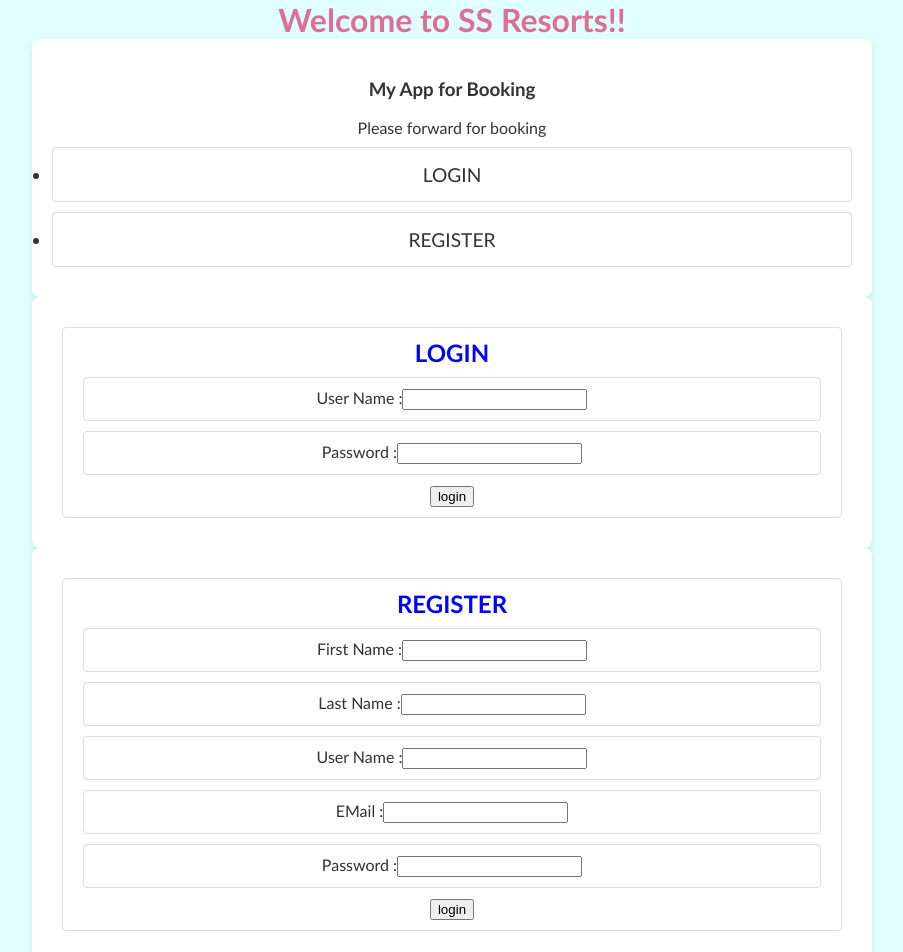
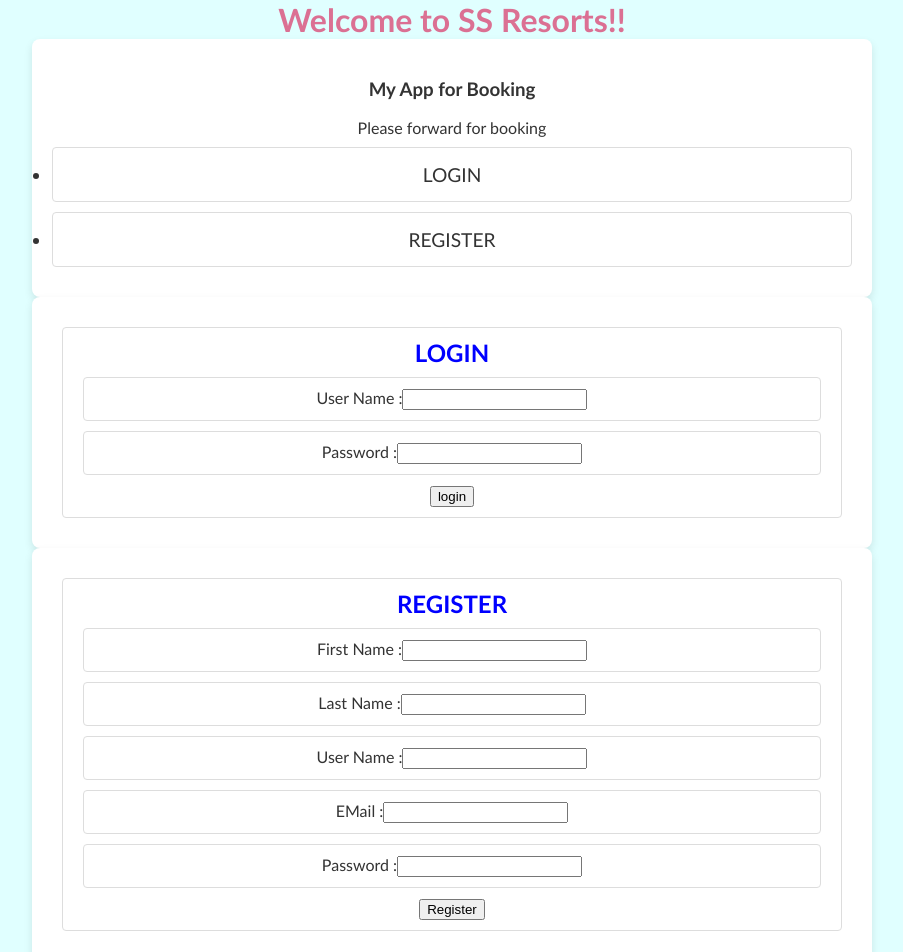
Before and after one commit to Sheelasv99/UI-SSV, a React (Create React App) app in the folder client/: page / in a window 1280 px wide. Shown: the top 952 px of the page, without its empty margins (188-1091 px from the left). Built offline with nearby package versions, Linux system fonts and the light colour scheme.

Commit message:
updt files

```diff
--- a/client/src/components/Register.js
+++ b/client/src/components/Register.js
@@ -31,7 +31,7 @@
                     <input type="password" id="password" name="password" required/>
 
                 </div>
-                <button type="submit">login</button>
+                <button type="submit">Register</button>
             </form>
 
          </div>
```
